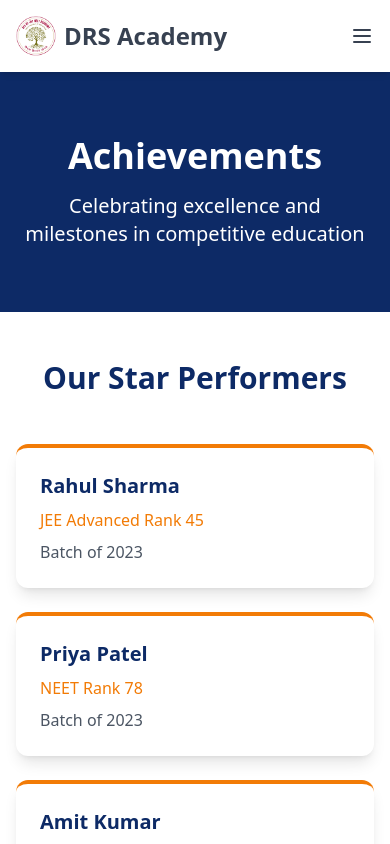
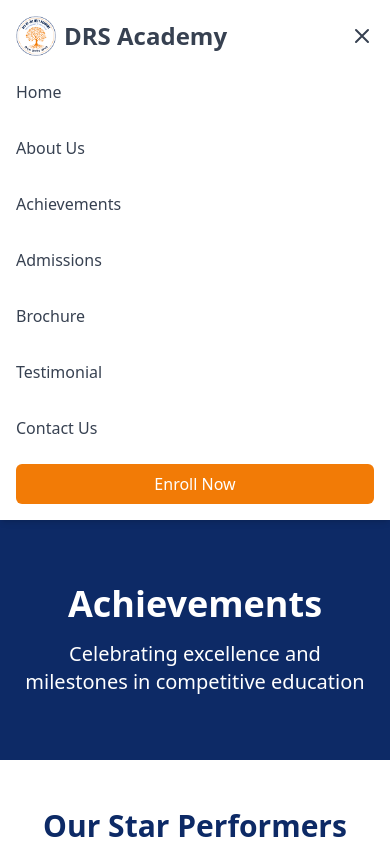
Before and after one commit to SrichakraGo/DRS-academy-website, a React (Vite) app: page /achievements in a window 390 px wide. Both pictures are taken after a click on the button "Toggle menu". Shown: the top 844 px of the page. Built offline with nearby package versions, Linux system fonts and the light colour scheme.

Commit message:
Updated navbar with mobile menu

```diff
--- a/src/App.jsx
+++ b/src/App.jsx
@@ -1,4 +1,6 @@
 // ✅ App.jsx (NO BrowserRouter here)
+import ScrollToTop from './components/ScrollToTop';
+
 import { Routes, Route } from 'react-router-dom';
 import Navbar from './components/Navbar';
 import Footer from './components/Footer';
@@ -18,6 +20,7 @@ function App() {
     <div className="font-sans min-h-screen flex flex-col">
       <Navbar />
       <main className="flex-grow">
+      <ScrollToTop />
         <Routes>
           <Route path="/" element={<Home />} />
           <Route path="/aboutus" element={<AboutUs />} />
--- a/src/components/Navbar.jsx
+++ b/src/components/Navbar.jsx
@@ -1,104 +1,144 @@
 import { motion } from 'framer-motion';
 import { Link } from 'react-router-dom';
+import { useState } from 'react';
 import logo from '../assets/logo.png';
 
 const Navbar = () => {
+  const [isMenuOpen, setIsMenuOpen] = useState(false);
+
+  const toggleMenu = () => {
+    setIsMenuOpen(!isMenuOpen);
+  };
+
   return (
     <motion.nav
       initial={{ opacity: 0 }}
       animate={{ opacity: 1 }}
       transition={{ duration: 1 }}
-      className="flex justify-between items-center p-4 bg-white shadow-md sticky top-0 z-50"
+      className="flex flex-col md:flex-row justify-between items-center p-4 bg-white shadow-md sticky top-0 z-50"
     >
-      <div className="flex items-center space-x-2">
-        <img src={logo} alt="DRS Logo" className="w-10 h-10 object-contain" />
-        <Link to="/" className="text-2xl font-bold text-gray-700">
-          DRS Academy
-        </Link>
+      <div className="flex justify-between w-full md:w-auto items-center">
+        <div className="flex items-center space-x-2">
+          <img src={logo} alt="DRS Logo" className="w-10 h-10 object-contain" />
+          <Link to="/" className="text-2xl font-bold text-gray-700">
+            DRS Academy
+          </Link>
+        </div>
+
+        {/* Mobile Menu Button */}
+        <button
+          className="md:hidden text-gray-700"
+          onClick={toggleMenu}
+          aria-label="Toggle menu"
+        >
+          <svg className="w-6 h-6" fill="none" stroke="currentColor" viewBox="0 0 24 24">
+            {isMenuOpen ? (
+              <path strokeLinecap="round" strokeLinejoin="round" strokeWidth={2} d="M6 18L18 6M6 6l12 12" />
+            ) : (
+              <path strokeLinecap="round" strokeLinejoin="round" strokeWidth={2} d="M4 6h16M4 12h16M4 18h16" />
+            )}
+          </svg>
+        </button>
       </div>
 
-      {/* Navigation Links */}
+      {/* Desktop Navigation Links */}
       <ul className="hidden md:flex space-x-6 text-gray-700 text-md items-center">
         <li>
-          <Link
-            to="/"
-            className="hover:text-[#f27b06] transition-colors"
-          >
+          <Link to="/" className="hover:text-[#f27b06] transition-colors">
             Home
           </Link>
         </li>
-
         <li>
-          <Link
-            to="/aboutus"
-            className="hover:text-[#f27b06] transition-colors"
-          >
+          <Link to="/aboutus" className="hover:text-[#f27b06] transition-colors">
             About Us
           </Link>
         </li>
-
         <li>
-          <Link
-            to="/achievements"
-            className="hover:text-[#f27b06] transition-colors"
-          >
+          <Link to="/achievements" className="hover:text-[#f27b06] transition-colors">
             Achievements
           </Link>
         </li>
-
         <li>
-          <Link
-            to="/admissions"
-            className="hover:text-[#f27b06] transition-colors"
-          >
+          <Link to="/admissions" className="hover:text-[#f27b06] transition-colors">
             Admissions
           </Link>
         </li>
-
         <li>
-          <Link
-            to="/brochure"
-            className="hover:text-[#f27b06] transition-colors"
-          >
+          <Link to="/brochure" className="hover:text-[#f27b06] transition-colors">
             Brochure
           </Link>
         </li>
-
         <li>
-          <Link
-            to="/testimonial"
-            className="hover:text-[#f27b06] transition-colors"
-          >
+          <Link to="/testimonial" className="hover:text-[#f27b06] transition-colors">
             Testimonial
           </Link>
         </li>
-
         <li>
-          <Link
-            to="/contact-us"
-            className="hover:text-[#f27b06] transition-colors"
-          >
+          <Link to="/contact-us" className="hover:text-[#f27b06] transition-colors">
             Contact Us
           </Link>
         </li>
-
-        {/* CTA Button */}
         <li>
-          <Link
-            to="/enroll-now"
-            className="bg-[#f27b06] text-white px-4 py-2 rounded-md hover:bg-[#e06d00] transition-colors"
-          >
+          <Link to="/enroll-now" className="bg-[#f27b06] text-white px-4 py-2 rounded-md hover:bg-[#e06d00] transition-colors">
             Enroll Now
           </Link>
         </li>
       </ul>
 
-      {/* Mobile Menu Button */}
-      <button className="md:hidden text-gray-700">
-        <svg className="w-6 h-6" fill="none" stroke="currentColor" viewBox="0 0 24 24">
-          <path strokeLinecap="round" strokeLinejoin="round" strokeWidth={2} d="M4 6h16M4 12h16M4 18h16" />
-        </svg>
-      </button>
+      {/* Mobile Navigation Links */}
+      {isMenuOpen && (
+        <motion.ul
+          initial={{ opacity: 0, y: -20 }}
+          animate={{ opacity: 1, y: 0 }}
+          transition={{ duration: 0.3 }}
+          className="md:hidden w-full mt-4 space-y-4 text-gray-700 text-md"
+        >
+          <li>
+            <Link to="/" className="block py-2 hover:text-[#f27b06] transition-colors" onClick={toggleMenu}>
+              Home
+            </Link>
+          </li>
+          <li>
+            <Link to="/aboutus" className="block py-2 hover:text-[#f27b06] transition-colors" onClick={toggleMenu}>
+              About Us
+            </Link>
+          </li>
+          <li>
+            <Link to="/achievements" className="block py-2 hover:text-[#f27b06] transition-colors" onClick={toggleMenu}>
+              Achievements
+            </Link>
+          </li>
+          <li>
+            <Link to="/admissions" className="block py-2 hover:text-[#f27b06] transition-colors" onClick={toggleMenu}>
+              Admissions
+            </Link>
+          </li>
+          <li>
+            <Link to="/brochure" className="block py-2 hover:text-[#f27b06] transition-colors" onClick={toggleMenu}>
+              Brochure
+            </Link>
+          </li>
+          <li>
+            <Link to="/testimonial" className="block py-2 hover:text-[#f27b06] transition-colors" onClick={toggleMenu}>
+              Testimonial
+            </Link>
+          </li>
+          <li>
+            <Link to="/contact-us" className="block py-2 hover:text-[#f27b06] transition-colors" onClick={toggleMenu}>
+              Contact Us
+            </Link>
+          </li>
+          <li>
+            <Link
+              to="/enroll-now"
+              className="block bg-[#f27b06] text-white px-4 py-2 rounded-md hover:bg-[#e06d00] transition-colors text-center mt-2"
+              onClick={toggleMenu}
+            >
+              Enroll Now
+            </Link>
+          </li>
+        </motion.ul>
+      )}
     </motion.nav>
   );
 };
--- /dev/null
+++ b/src/components/ScrollToTop.jsx
@@ -0,0 +1,14 @@
+import { useEffect } from "react";
+import { useLocation } from "react-router-dom";
+
+const ScrollToTop = () => {
+  const { pathname } = useLocation();
+
+  useEffect(() => {
+    window.scrollTo(0, 0);
+  }, [pathname]);
+
+  return null;
+};
+
+export default ScrollToTop;
```
Also changed, not shown: public/images/Final logo1 (1).png, src/assets/logo.png.
